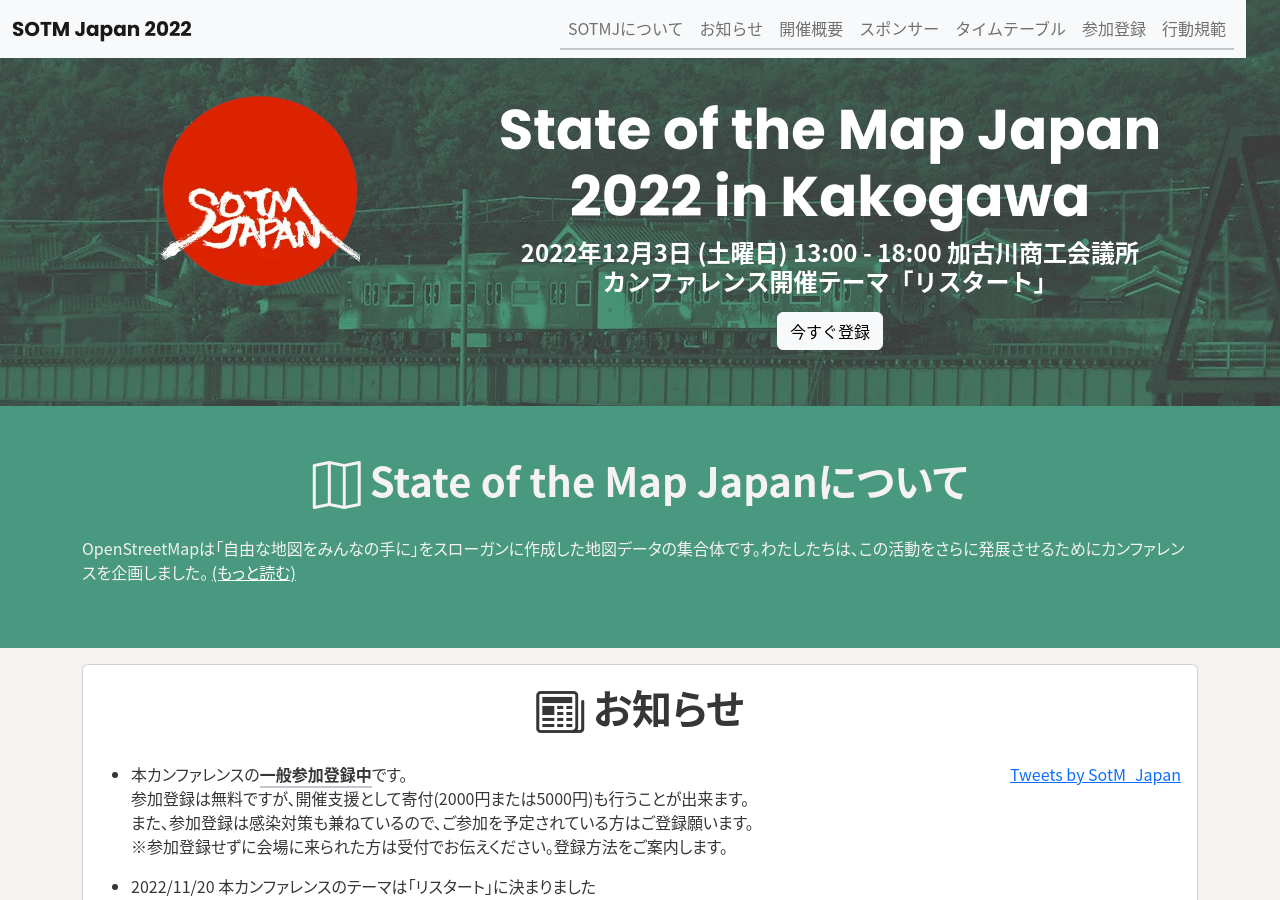
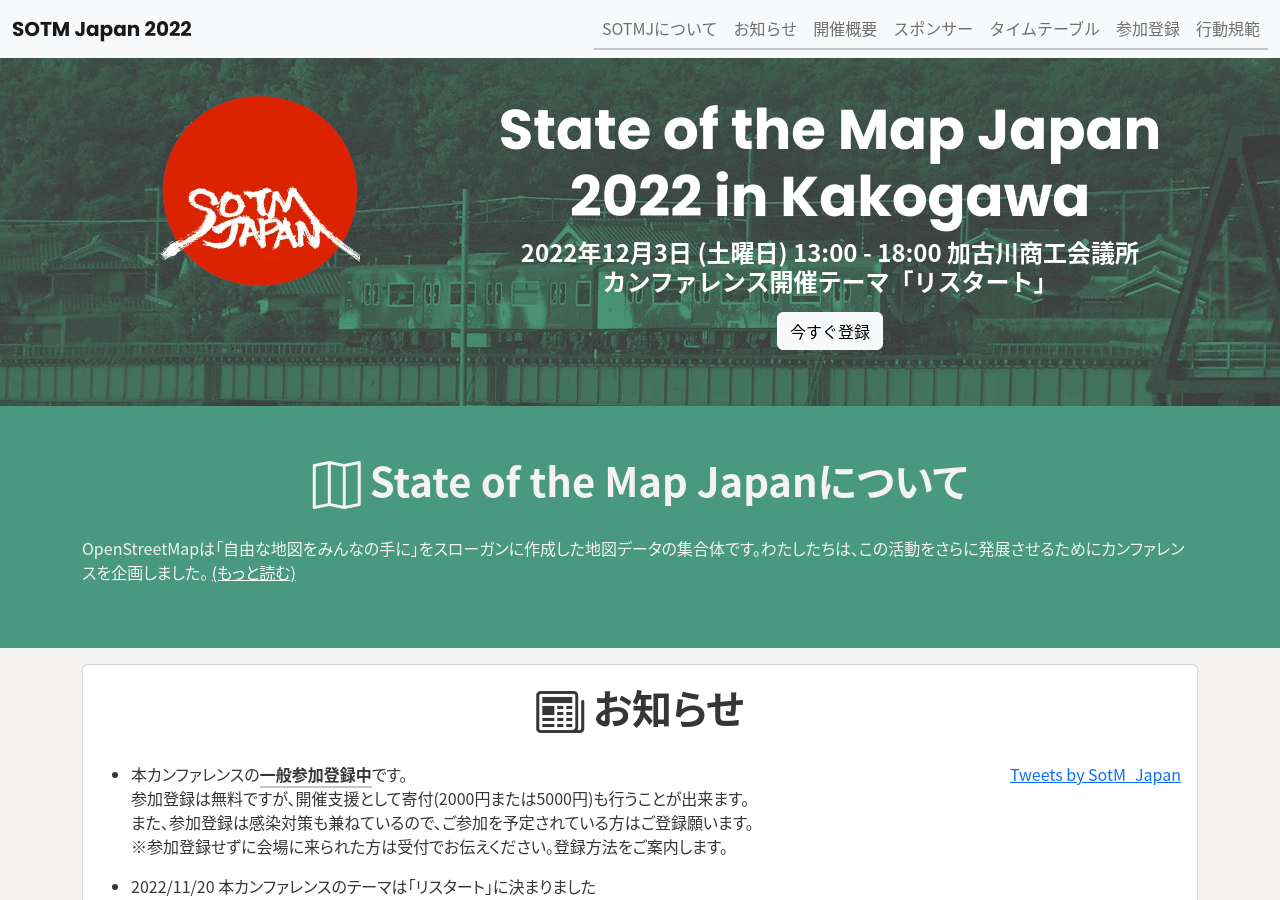
Before and after one commit to osmfj/sotmjp2022, a Jekyll site: the page built from index.md, in a window 1280 px wide and 900 px high. Built offline with Jekyll 4.4.1, drawn with Linux system fonts in a browser that asks for light colours; comment, search, counter and statistics services are not loaded.

Commit message:
bugfix and del bootstrap

```diff
--- a/_includes/nav.html
+++ b/_includes/nav.html
@@ -1,4 +1,4 @@
-<div class="navbar navbar-expand-lg bg-light fixed-top" style="right: 34px">
+<div class="navbar navbar-expand-lg bg-light fixed-top">
   <div class="container-fluid">
     <a class="navbar-brand" href="/">SOTM Japan 2022</a>
     <button class="navbar-toggler" type="button" data-bs-toggle="offcanvas" data-bs-target="#offcanvas"
@@ -6,7 +6,7 @@
       <span class="navbar-toggler-icon"></span>
     </button>
 
-    <div class="offcanvas offcanvas-start" tabindex="-1" id="offcanvas" aria-labelledby="offcanvasLabel" style="width: initial">
+    <div class="offcanvas offcanvas-start" tabindex="-1" id="offcanvas" aria-labelledby="offcanvasLabel">
       <div class="offcanvas-header">
         <a class="navbar-brand offcanvas-title" href="#">SOTM Japan 2022</a>
         <button type="button" class="btn-close text-reset" data-bs-dismiss="offcanvas" aria-label="Close"></button>
```
